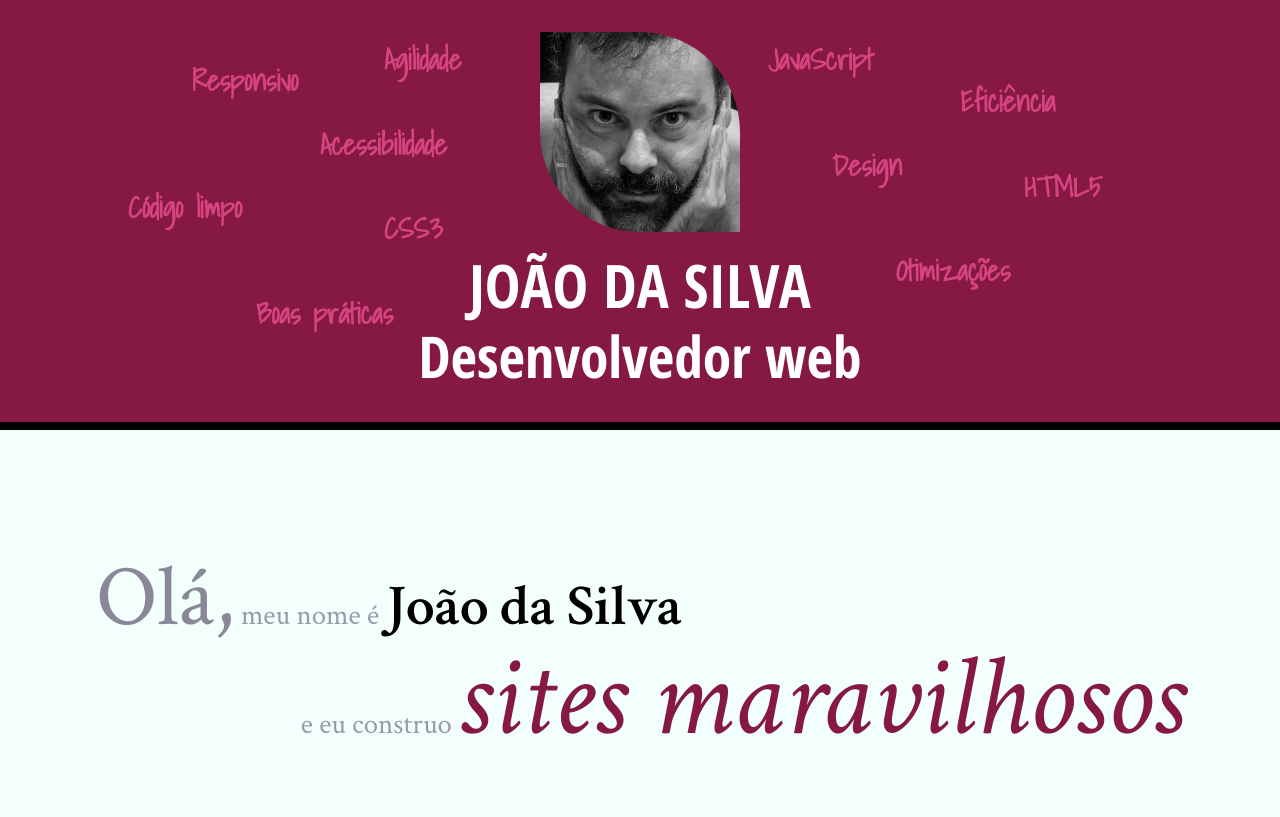
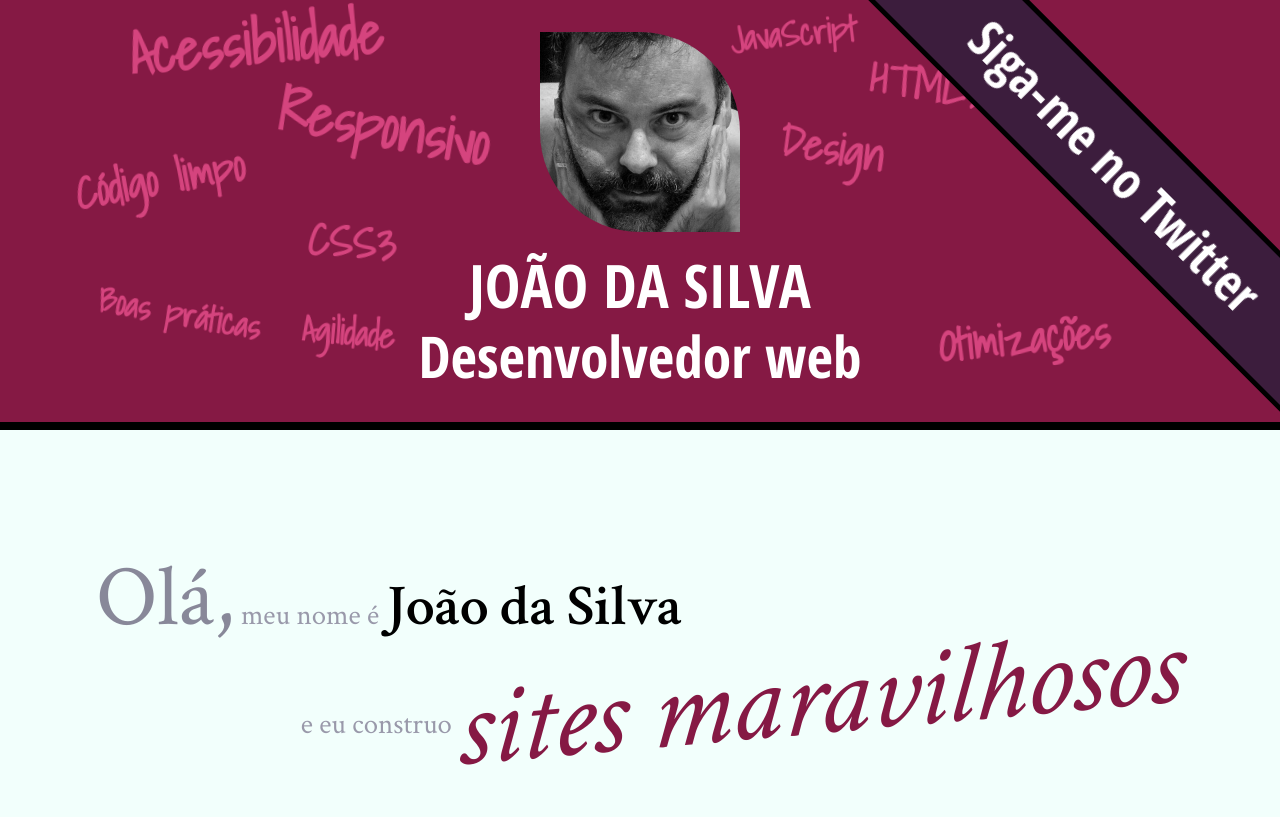
Before and after one commit to marlonauthority/html5-css3-avancado, a plain HTML site: page index.html in a window 1280 px wide. Shown: the top 817 px of the page. Drawn offline with Linux system fonts and the light colour scheme.

Commit message:
a propriedade transform

```diff
--- a/css/index.css
+++ b/css/index.css
@@ -1,3 +1,12 @@
+html, body {
+    height: 100%;
+    overflow-x: hidden;
+}
+
+body {
+    perspective: 6px;
+    perspective-origin: 50% 160px;
+}
 .inicio-post {
     background-color: #FFF;
     position: absolute;
@@ -17,6 +26,9 @@
     color: #000;
     padding: 1.5em;
 }
+.palavras-home, .titulo-principal {
+    transform-style: preserve-3d;
+}
 .palavra-home {
     font-family: "Shadows Into Light", cursive;
     font-weight: bold;
@@ -24,70 +36,119 @@
     position: absolute;
     font-size: .5em;
 }
-
+.palavras-home-ul {
+    perspective: 6px;
+    position: absolute;
+    top: 0;
+    left: 0;
+    width: 100%;
+    height: 100%;
+}
+.palavras-home li {
+    font-size: 400%;
+}
 .eficiencia {
-    top: 20%;
-    left: 75%;
+  transform-style:
+    top: 50%;
+    left: 60%;
+    transform: translate(-50%, -50%) rotate(-5deg) translateZ(4px);
 }
 
 .boas-praticas {
     top: 70%;
     left: 20%;
+    transform: translate(-50%, -50%) rotate(10deg) translateZ(1px) ;
 }
 
 .codigo-limpo {
     top: 45%;
-    left: 10%;
+    left: 25%;
+    transform: translate(-50%, -50%) rotate(-10deg) translateZ(2px) ;
 }
 
 .css3 {
-    top: 50%;
-    left: 30%;
+    top: 55%;
+    left: 35%;
+    transform: translate(-50%, -50%) rotate(5deg) translateZ(2px) ;
 }
 
 .html5 {
-    top: 40%;
-    left: 80%;
+    top: 30%;
+    left: 65%;
+    transform: translate(-50%, -50%) rotate(10deg) translateZ(2px) ;
 }
 
 .javascript {
-    top: 10%;
+    top: 15%;
     left: 60%;
+    transform: translate(-50%, -50%) rotate(-5deg) translateZ(1px) ;
 }
 
 .acessibilidade {
     top: 30%;
-    left: 25%;
+    left: 35%;
+    transform: translate(-50%, -50%) rotate(-5deg) translateZ(3px) ;
 }
 
 .responsivo {
-    top: 15%;
-    left: 15%;
+    top: 40%;
+    left: 40%;
+    transform: translate(-50%, -50%) rotate(10deg) translateZ(3px) ;
 }
 
 .otimizacoes {
-    top: 60%;
+    top: 70%;
     left: 70%;
+    transform: translate(-50%, -50%) rotate(-5deg) translateZ(2px) ;
 }
 
 .agilidade {
-    top: 10%;
-    left: 30%;
+    top: 74%;
+    left: 31%;
+    transform: translate(-50%, -50%) rotate(5deg) translateZ(1px) ;
 }
 
 .design {
-    top: 35%;
-    left: 65%;
+    top: 40%;
+    left: 60%;
+    transform: translate(-50%, -50%) rotate(10deg) translateZ(2px) ;
 }
+
+
 header{
   position: relative;
 }
+
 .foto-home {
     height: 200px;
   border-top-right-radius: 50%;
   border-bottom-left-radius: 50%
 }
 
+.banner-twitter {
+    width: 30ch;
+    line-height: 1;
+    padding: .5em 0;
+    box-sizing: border-box;
+
+    text-align: center;
+    text-decoration: none;
+    background-color: #3C1D3D;
+    color: white;
+    border: .1em solid black;
+
+    font-size: .9em;
+    font-family: "Open Sans Condensed", sans-serif;
+
+}
+
+.banner-twitter {
+    position: absolute;
+    top: 0;
+    right: 0;
+    transform-origin: 0 0;
+    transform: translate(6.5754em, -2.4749em) rotate(45deg);
+}
 .saudacao p {
   font-size: 1.5em;
     color: #99A;
@@ -109,6 +170,8 @@ header{
 .saudacao em {
     color: #851944;
     font-size: 4em;
+    display: inline-block;
+    transform: rotate(-5deg) skew(-10deg);
 }
 .botao-index {
   font-size: 1.25em;
--- a/index.html
+++ b/index.html
@@ -16,7 +16,7 @@
         <img class="foto-home" src="imagens/eu.jpg" alt="Foto de João da Silva">
         <h1>João da Silva</h1>
         <p class="subtitulo-principal">Desenvolvedor web</p>
-        <ul>
+        <ul class="palavras-home-ul">
             <li class="palavra-home eficiencia">Eficiência</li>
             <li class="palavra-home boas-praticas">Boas práticas</li>
             <li class="palavra-home codigo-limpo">Código limpo</li>
@@ -29,6 +29,7 @@
             <li class="palavra-home agilidade">Agilidade</li>
             <li class="palavra-home design">Design</li>
         </ul>
+        <a class="banner-twitter" href="http://twitter.com/joaodasilva">Siga-me no Twitter</a>
     </header>
     <main>
         <section class="secao-inicio saudacao">
```
Also changed, not shown: cubo-3d.html (added, +59 -0 lines), 1 other file.
